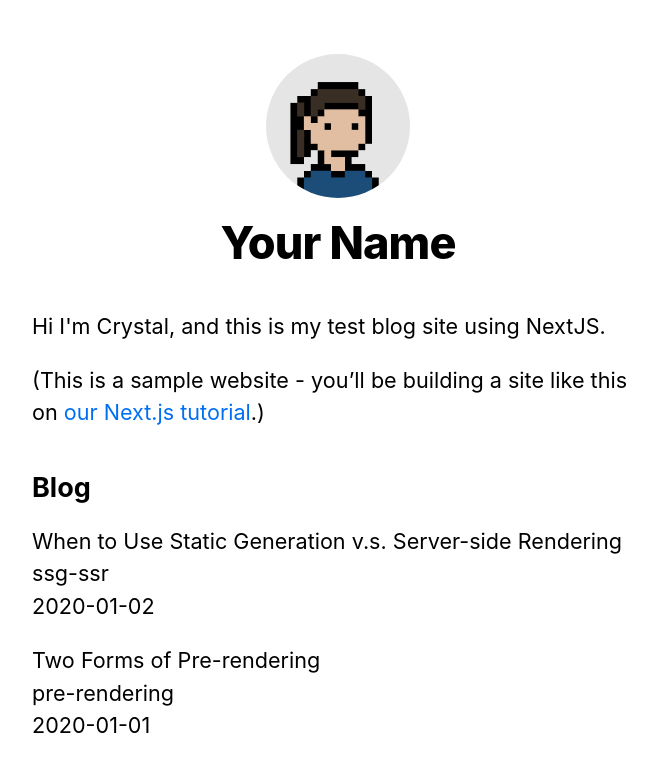
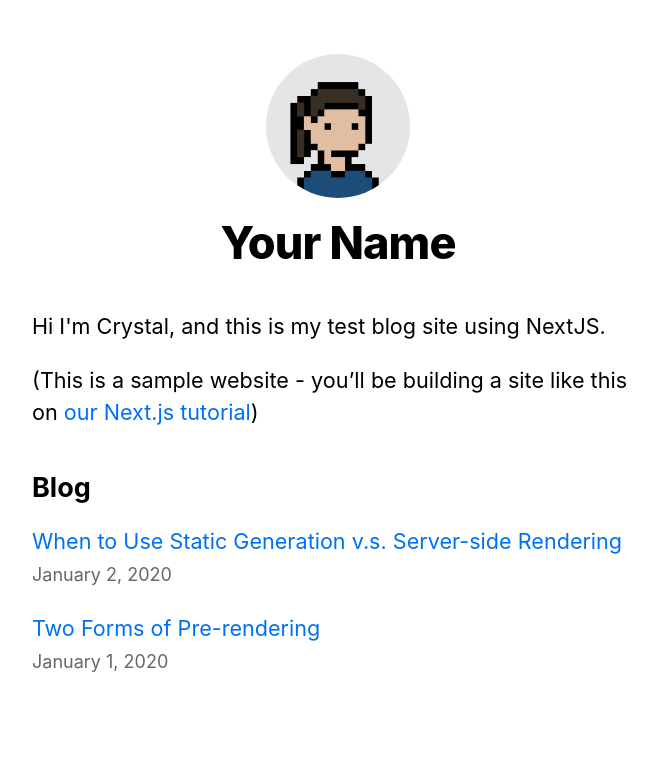
Before and after one commit to crystaltai/nextjs-blog, a Next.js app: page / in a window 1280 px wide. Shown: the top 772 px of the page, without its empty margins (302-959 px from the left). Built offline with nearby package versions, Linux system fonts and the light colour scheme.

Commit message:
feat: CSS styling

```diff
--- /dev/null
+++ b/components/date.js
@@ -0,0 +1,7 @@
+import { parseISO, format } from 'date-fns';
+
+export default function Date({ dateString }) {
+  const date = parseISO(dateString);
+
+  return <time dateTime={dateString}>{format(date, 'LLLL d, yyyy')}</time>;
+}
--- a/package.json
+++ b/package.json
@@ -6,6 +6,7 @@
     "start": "next start"
   },
   "dependencies": {
+    "date-fns": "^2.29.3",
     "gray-matter": "^4.0.3",
     "next": "latest",
     "react": "18.2.0",
--- a/pages/index.js
+++ b/pages/index.js
@@ -2,6 +2,8 @@
 import Layout, { siteTitle } from '../components/layout';
 import utilStyles from '../styles/utils.module.css';
 import { getSortedPostsDate } from '../lib/posts';
+import Link from 'next/link';
+import Date from '../components/date';
 
 export async function getStaticProps() {
   const allPostsData = getSortedPostsDate();
@@ -22,7 +24,7 @@
         <p>Hi I'm Crystal, and this is my test blog site using NextJS.</p>
         <p>
           (This is a sample website - you’ll be building a site like this on{' '}
-          <a href='https://nextjs.org/learn'>our Next.js tutorial</a>.)
+          <a href='https://nextjs.org/learn'>our Next.js tutorial</a>)
         </p>
       </section>
       <section className={`${utilStyles.headingMd} ${utilStyles.padding1px}`}>
@@ -30,11 +32,11 @@
         <ul className={utilStyles.list}>
           {allPostsData.map(({ id, date, title }) => (
             <li className={utilStyles.listItem} key={id}>
-              {title}
+              <Link href={`/posts/${id}`}>{title}</Link>
               <br />
-              {id}
-              <br />
-              {date}
+              <small className={utilStyles.lightText}>
+                <Date dateString={date} />
+              </small>
             </li>
           ))}
         </ul>
```
Also changed, not shown: pages/posts/[id].js (+10 -7 lines), 1 other file (tests, documents, lock files or other folders).
